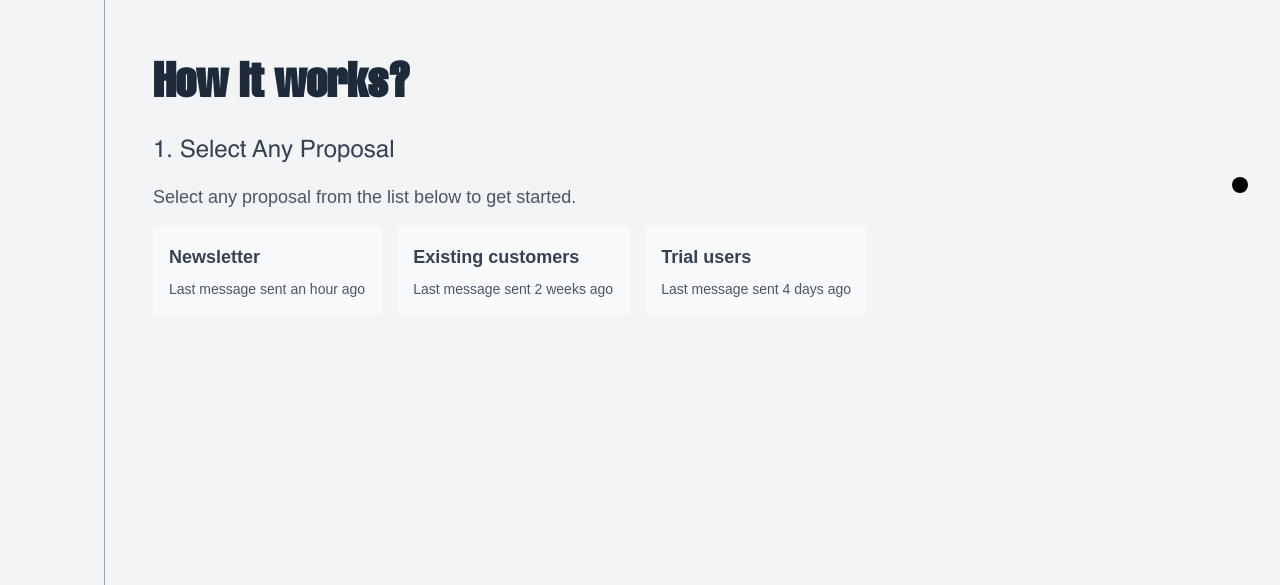
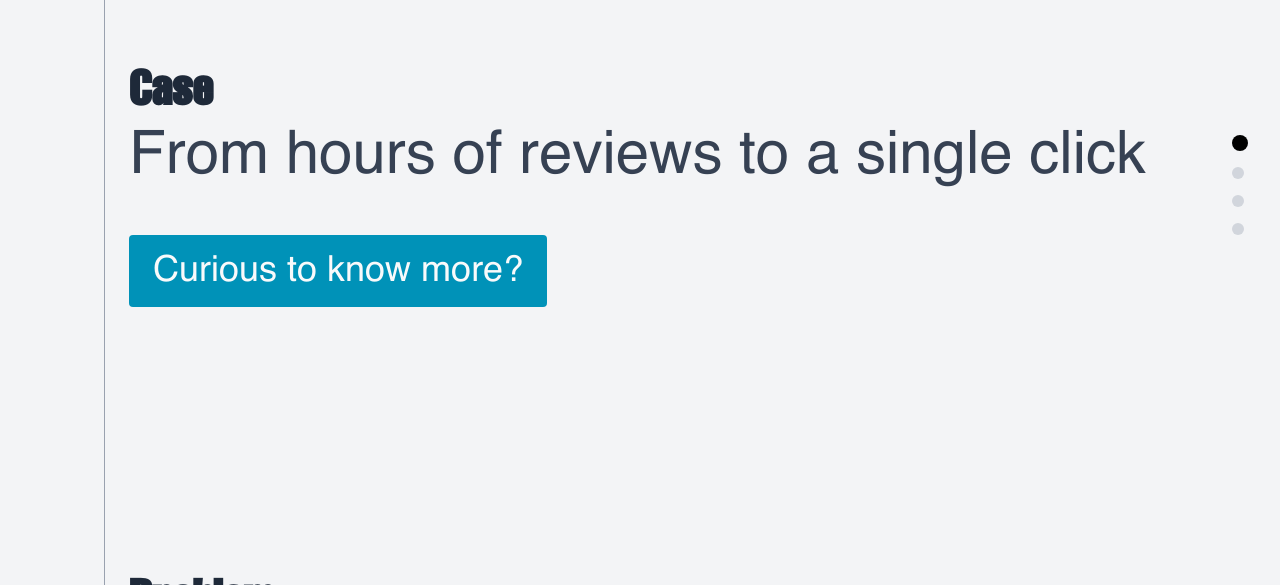
Before and after one commit to dani-nawaz/recommendation-system-poc, a React (Vite) app: page / in a window 1280 px wide. Shown: the part 215-800 px from the top of the page. Built offline with nearby package versions, Linux system fonts and the light colour scheme.

Commit message:
all pages

```diff
--- a/src/App.jsx
+++ b/src/App.jsx
@@ -1,10 +1,16 @@
 'use client'
 import React, {useEffect, useState} from 'react'
 import HowItWorks from "../sections/HowItWorks.jsx";
+import Case from "../sections/Case.jsx";
+import Problem from "../sections/Problem.jsx";
+import {Solution} from "../sections/Solution.jsx";
 
 function App() {
     return (<>
         <Layout>
+            <Case/>
+            <Problem/>
+            <Solution/>
             <HowItWorks/>
         </Layout>
     </>)
```
